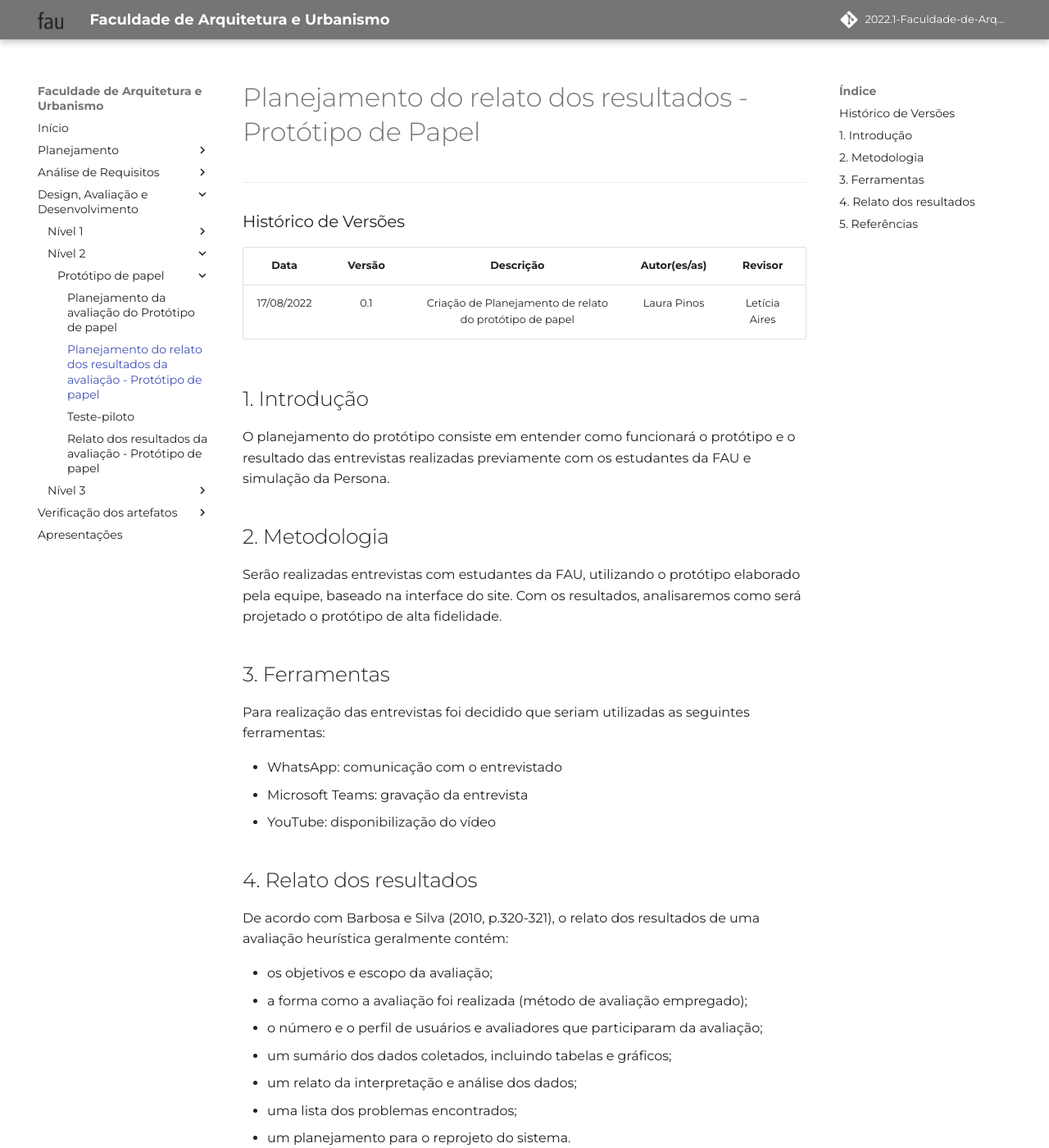
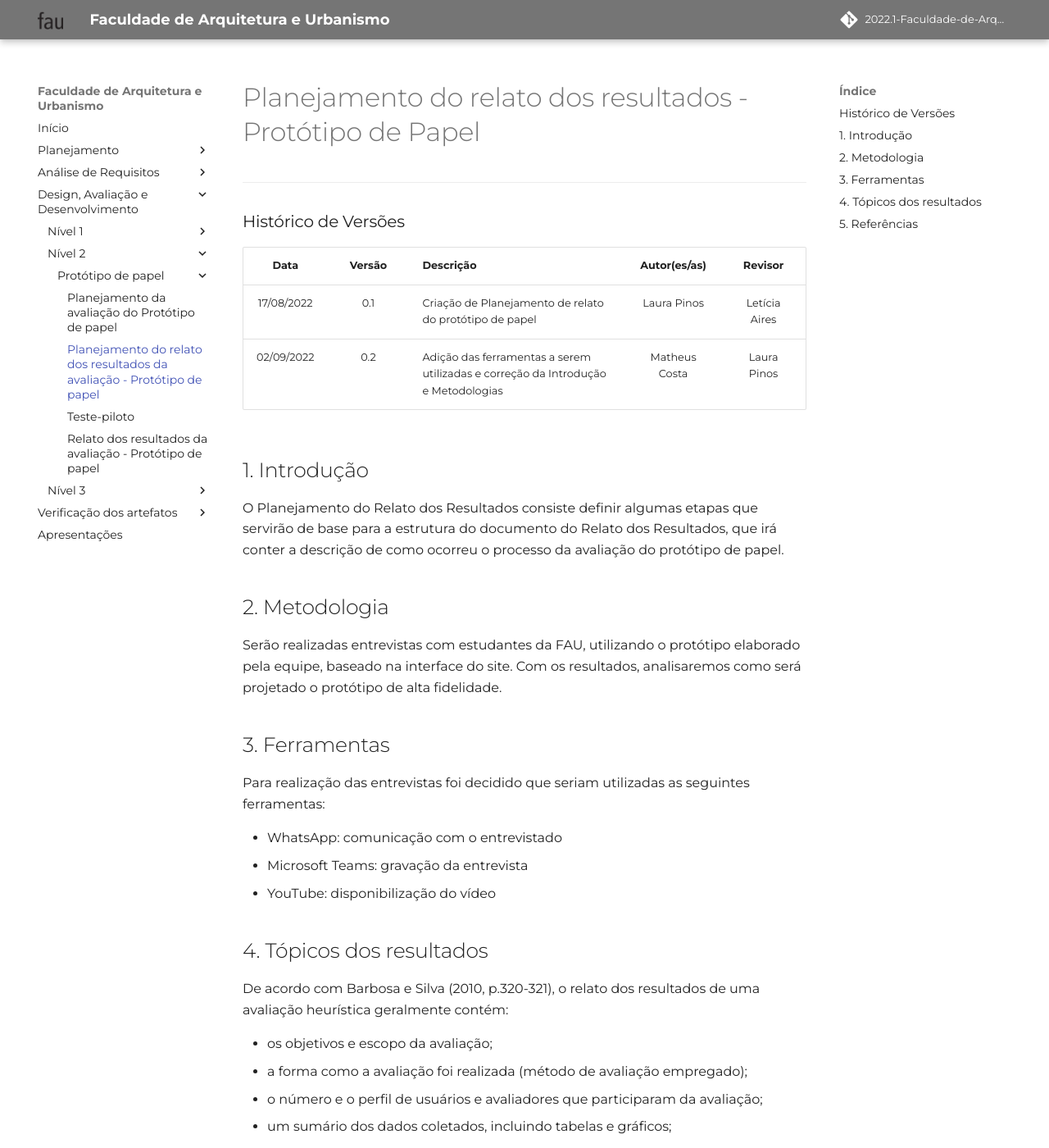
Before and after one commit to Mateusvff/2022.1-Faculdade-de-Arquitetura-e-Urbanismo, an MkDocs documentation site: the page built from docs/designAvalEDesenv/nivel2/prototPapel/planej-relato-result-prot-papel.md, in a window 1280 px wide and 1400 px high. Shown: the whole window at 82% size. Built offline with MkDocs 1.6.1 and Material for MkDocs 9.7.7, drawn with Linux system fonts in a browser that asks for light colours; some web fonts are replaced; comment, search, counter and statistics services are not loaded.

Commit message:
:repeat: correções no documento do planejamento do relato

```diff
--- a/docs/designAvalEDesenv/nivel2/prototPapel/planej-relato-result-prot-papel.md
+++ b/docs/designAvalEDesenv/nivel2/prototPapel/planej-relato-result-prot-papel.md
@@ -4,12 +4,13 @@
 ### Histórico de Versões
 
 **Data** | **Versão** | **Descrição** | **Autor(es/as)** | **Revisor**
-:---: | :---: | :---: | :---:  | :---:
+:---: | :---: | :--- | :---:  | :---:
 17/08/2022 | 0.1 | Criação de Planejamento de relato do protótipo de papel | Laura Pinos | Letícia Aires
+02/09/2022 | 0.2 | Adição das ferramentas a serem utilizadas e correção da Introdução e Metodologias | Matheus Costa | Laura Pinos
 
 
 ## 1. Introdução
-O planejamento do protótipo consiste em entender como funcionará o protótipo e o resultado das entrevistas realizadas previamente com os estudantes da FAU e simulação da Persona.
+O Planejamento do Relato dos Resultados consiste definir algumas etapas que servirão de base para a estrutura do documento do Relato dos Resultados, que irá conter a descrição de como ocorreu o processo da avaliação do protótipo de papel.
 
 ## 2. Metodologia
 Serão realizadas entrevistas com estudantes da FAU, utilizando o protótipo elaborado pela equipe, baseado na interface do site. Com os resultados, analisaremos como será projetado o protótipo de alta fidelidade.
@@ -22,7 +23,7 @@ Para realização das entrevistas foi decidido que seriam utilizadas as seguinte
 - Microsoft Teams: gravação da entrevista
 - YouTube: disponibilização do vídeo
 
-## 4. Relato dos resultados
+## 4. Tópicos dos resultados
 
 De acordo com Barbosa e Silva (2010, p.320-321), o relato dos resultados de uma avaliação heurística geralmente contém:
 
```
